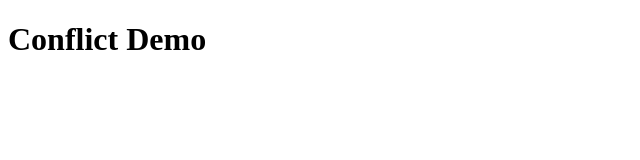
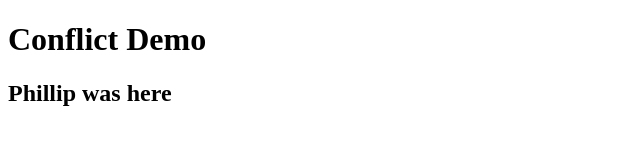
Before and after one commit to tostrander/conflict-demo, a plain HTML site: page index.html in a window 1280 px wide. Shown: the whole page, without its empty margins (0-640 px from the left). Drawn offline with Linux system fonts and the light colour scheme.

Commit message:
Phillip added an h2

```diff
--- a/index.html
+++ b/index.html
@@ -6,5 +6,6 @@
 </head>
 <body>
     <h1>Conflict Demo</h1>
+    <h2>Phillip was here</h2>
 </body>
 </html>
```
